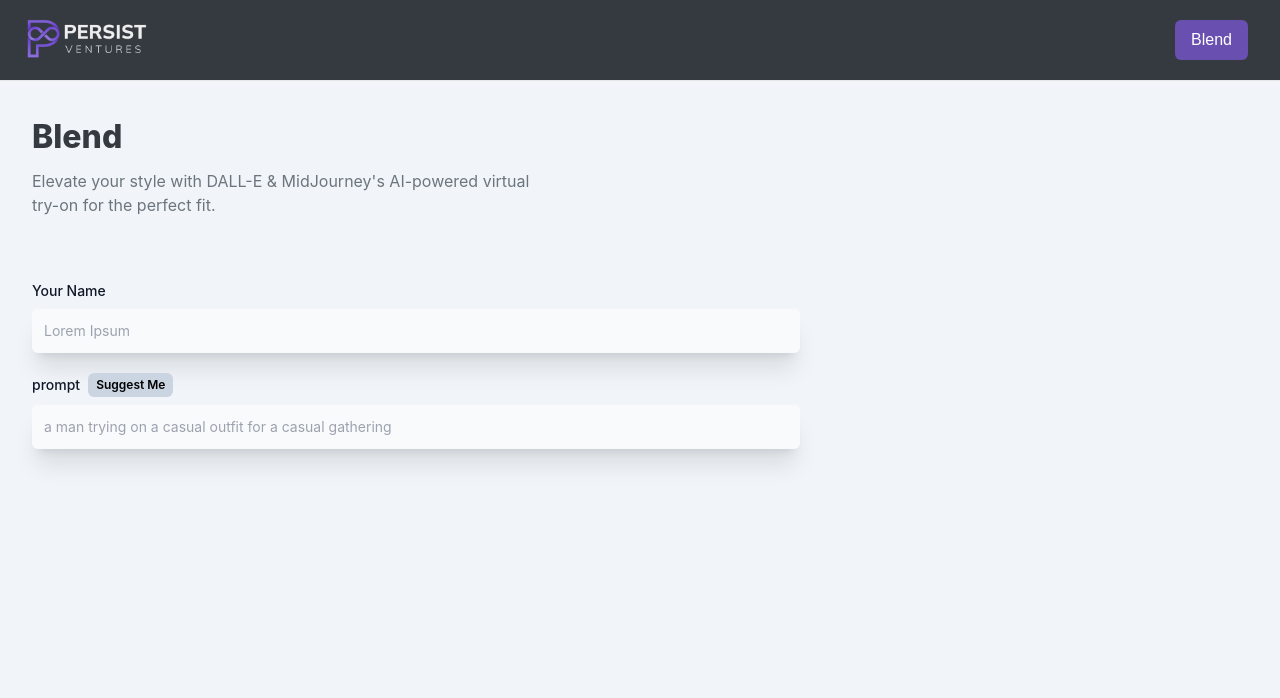
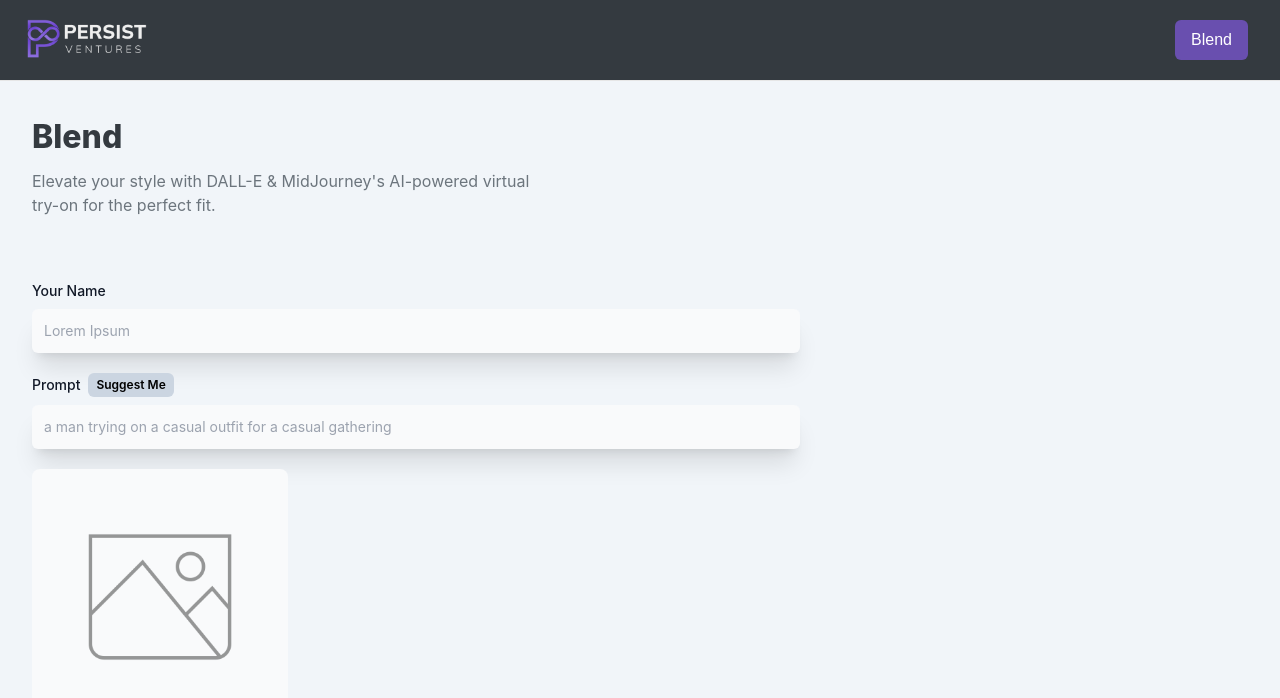
Before and after one commit to ShlokBharadwaj/Clothify, a React (Vite) app in the folder client/: page /blend-post in a window 1280 px wide. Shown: the top 698 px of the page. Built offline with nearby package versions, Linux system fonts and the light colour scheme; a web font is replaced by a local one.

Commit message:
Add: Image generating animation

```diff
--- a/client/src/pages/BlendPost.jsx
+++ b/client/src/pages/BlendPost.jsx
@@ -14,9 +14,9 @@ const BlendPost = () => {
   });
   const [generatingImg, setgeneratingImg] = useState(false);
   const [loading, setloading] = useState(false);
-  const handleSubmit = () => {}
-  const handleChange = (e) => {}
-  const handleSuggestMe = () => {}
+  const handleSubmit = () => { }
+  const handleChange = (e) => { }
+  const handleSuggestMe = () => { }
 
   return (
     <section className='max-w-7xl mx-auto'>
@@ -39,7 +39,7 @@ const BlendPost = () => {
             handleChange={handleChange}
           ></FormField>
           <FormField
-            LabelName='prompt'
+            LabelName='Prompt'
             type='text'
             name='prompt'
             placeholder='a man trying on a casual outfit for a casual gathering'
@@ -48,6 +48,19 @@ const BlendPost = () => {
             isSuggestMe
             handleSuggestMe={handleSuggestMe}
           ></FormField>
+          <div className='relative bg-gray-50 border-gray-300 text-gray-900 text-sm rounded-lg w-64 p-3 h-64 flex justify-center items-center'>
+            {form.photo ? (
+              <img src={form.photo} alt={form.photo} className='w-full h-full object-contain' />
+            ) : (
+              <img src={preview} alt='preview' className='w-9/12 h-3/4 object-contain opacity-40' />
+            )}
+            {generatingImg && (
+              <div className='absolute top-0 left-0 w-full h-full bg-gray-900 bg-opacity-50 flex justify-center items-center rounded-lg'>
+                <Loader />
+              </div>
+            )}
+
+          </div>
         </div>
       </form>
     </section>
```
